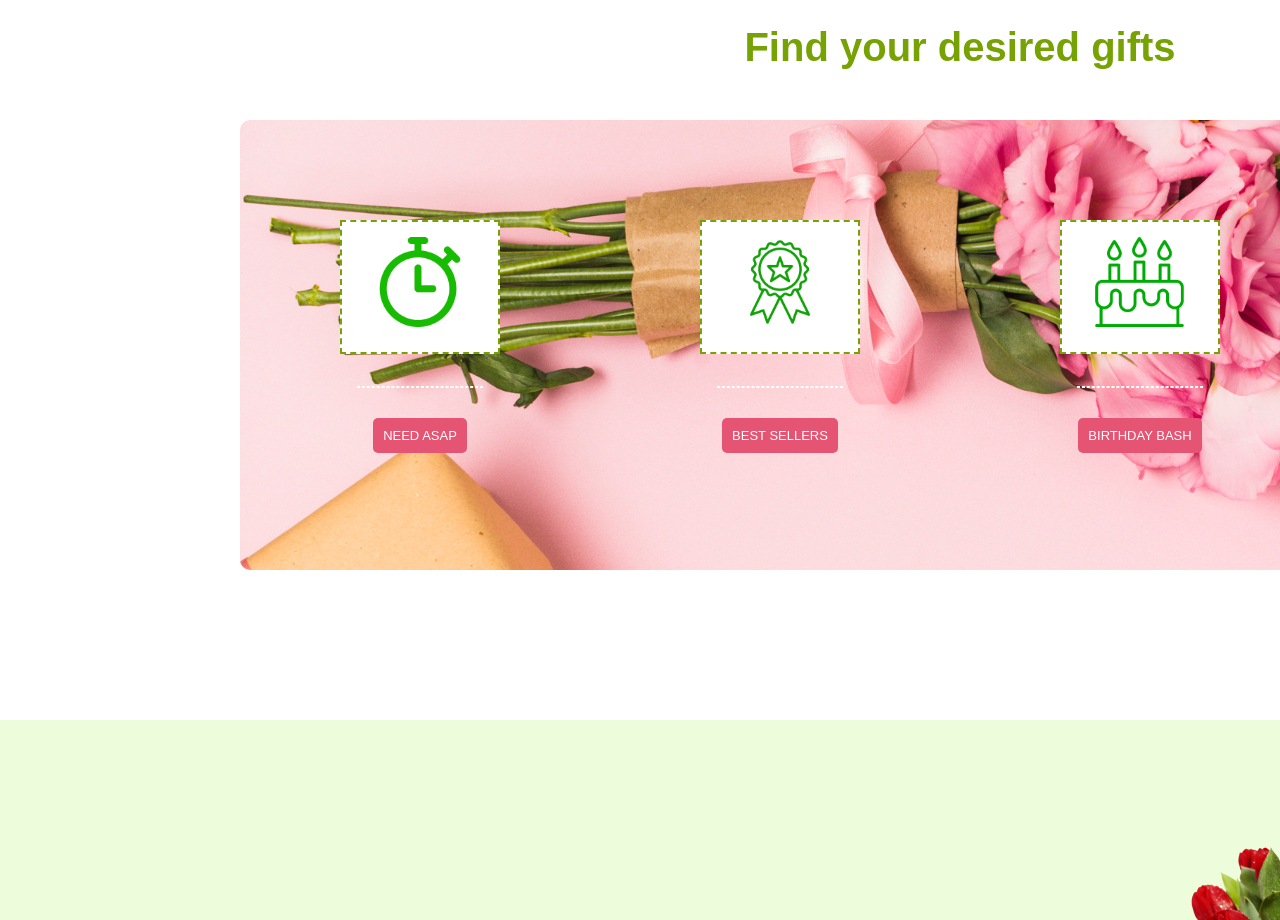
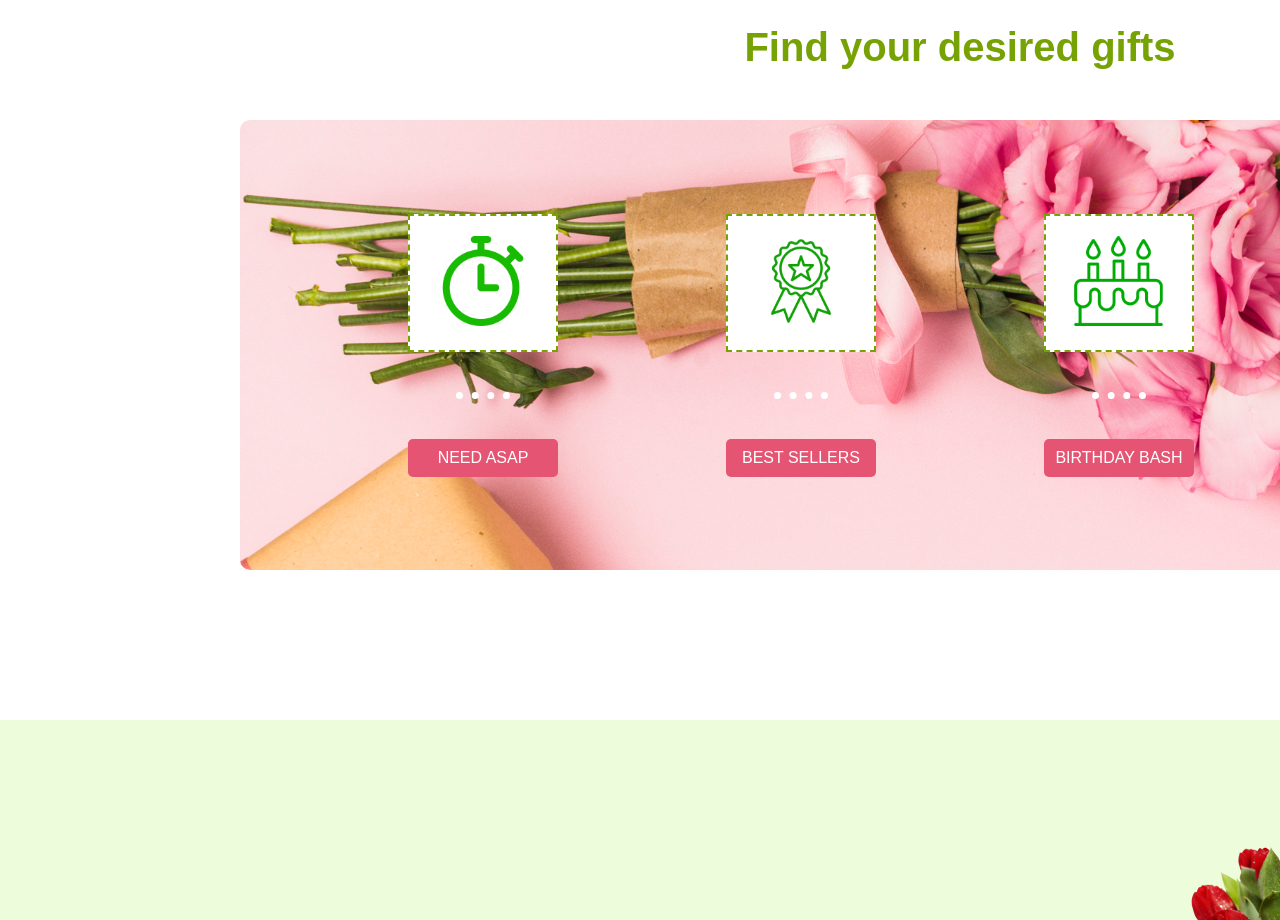
Before and after one commit to ZarinTasminSejuti/flower-shop-website, a plain HTML site: page index.html in a window 1280 px wide. Shown: the part 2300-3220 px from the top of the page. Drawn offline with Linux system fonts and the light colour scheme.

Commit message:
modified desired gift section

```diff
--- a/index.html
+++ b/index.html
@@ -22,6 +22,7 @@
             <img class="banner-image" src="./images/pngwing 10.png" alt="banner tulip flower">
         </div>
     </header>
+
 
     <!-- main section -->
     <main>
@@ -80,27 +81,35 @@
         <section class="choose-gift-container">
             <h2>Find your desired gifts</h2>
 
-            <div class="choose-gift">
+            <div class="choose-gift xxx">
                     <div class="choose-box-details">
+                        <div class="choose-gift-img">
                             <img src="./images/timer.png" alt="timer">
+                        </div>
                         <hr>
                         <button class="btn-gift">NEED ASAP</button>
                     </div>
 
                     <div class="choose-box-details">
+                        <div class="choose-gift-img">
                             <img src="./images/seller.png" alt="seller">
+                        </div>
                         <hr>
                         <button class="btn-gift">BEST SELLERS</button>
                     </div>
 
                     <div class="choose-box-details">
+                        <div class="choose-gift-img">
                             <img src="./images/cake.png" alt="cake">
+                        </div>
                         <hr>
                         <button class="btn-gift">BIRTHDAY BASH</button>
                     </div>
 
                     <div class="choose-box-details">
+                        <div class="choose-gift-img">
                             <img src="./images/new.png" alt="new arrival">
+                        </div>
                         <hr>
                         <button class="btn-gift">NEW ARRIVAL</button>
                     </div>
@@ -135,6 +144,7 @@
             </div>
         </section>
 
+
         <!-- form section -->
         <section class="form-container">
             <h1 class="form-header">Get The Latest Deals</h1>
--- a/style.css
+++ b/style.css
@@ -161,8 +161,9 @@ body {
 }
 
 .choose-gift {
+  justify-content: space-evenly;
+  align-items: center;
   display: flex;
-  text-align: center;
   width: 1440px;
   height: 450px;
   margin: 50px auto 150px;
@@ -171,24 +172,27 @@ body {
   border-radius: 10px;
 }
 
-.choose-box-details img {
+.choose-box-details {
+  text-align: center;
+}
+
+.choose-gift-img {
+  background-color: #fff;
+  border: 2px dashed #76a303;
+  padding: 20px;
+  align-items: center;
+}
+
+.choose-gift-img img {
   width: 90px;
   height: 90px;
 }
 
-.choose-box-details {
-  background-color: #fff;
-  border: 2px dashed #76a303;
-  width: 200px;
-  height: 100px;
-  padding: 15px;
-  margin: 100px;
-  /* box-shadow: 0 6px 50px 0px rgba(0, 0, 0, 0.06); */
-}
-
 hr {
-  border: 1px dashed white;
-  margin: 55px 0px 10px;
+  border: none;
+  border-top: 7px dotted white;
+  width: 54px;
+  margin: 40px auto;
 }
 
 .btn-gift {
@@ -196,9 +200,9 @@ hr {
   background-color: #e55473;
   border-style: none;
   border-radius: 5px;
-  font-size: 13px;
+  font-size: 16px;
   padding: 10px 10px;
-  margin-top: 20px;
+  width: 150px;
 }
 
 
```
Also changed, not shown: 1 other file. Lines whose indentation alone changed are shown as unchanged.
